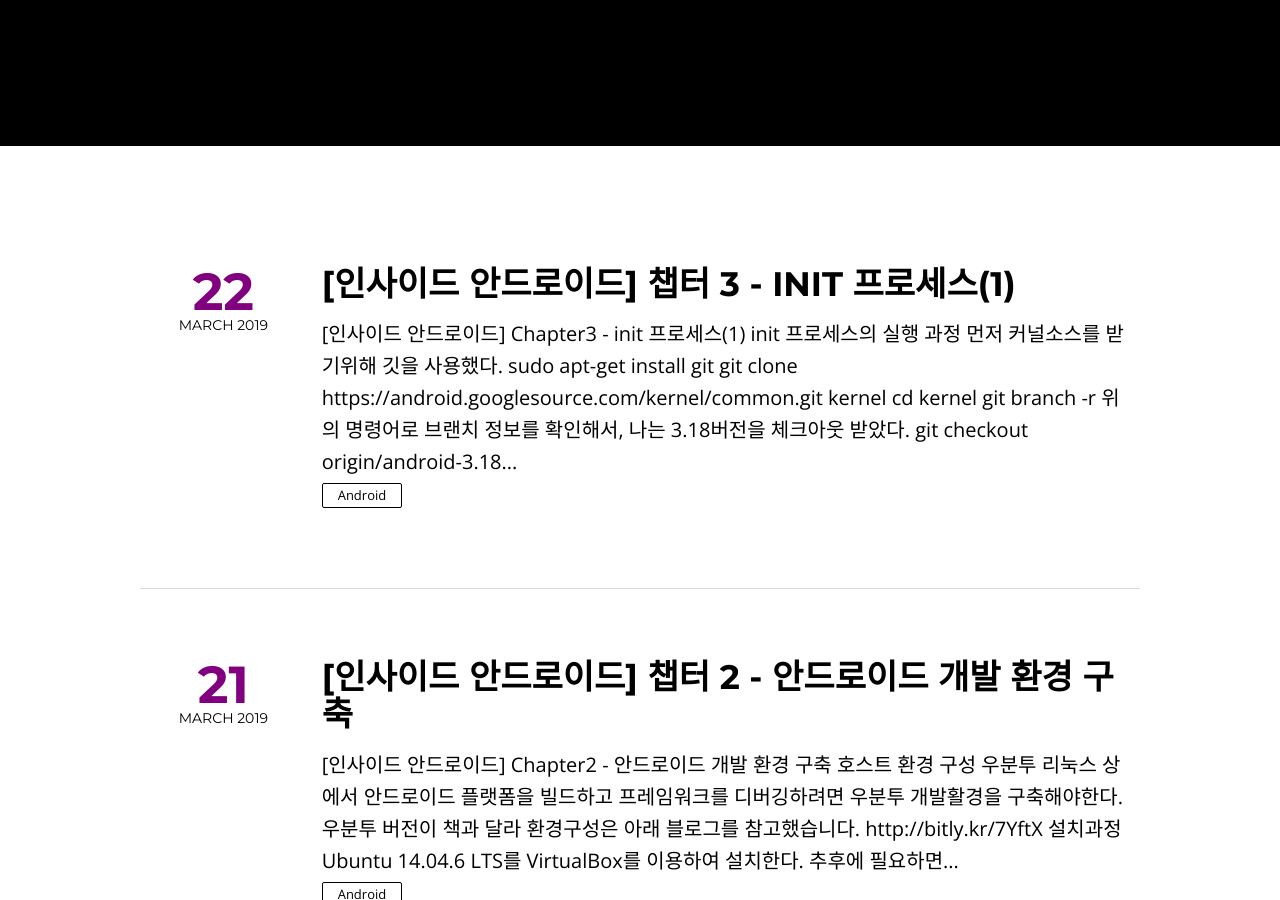
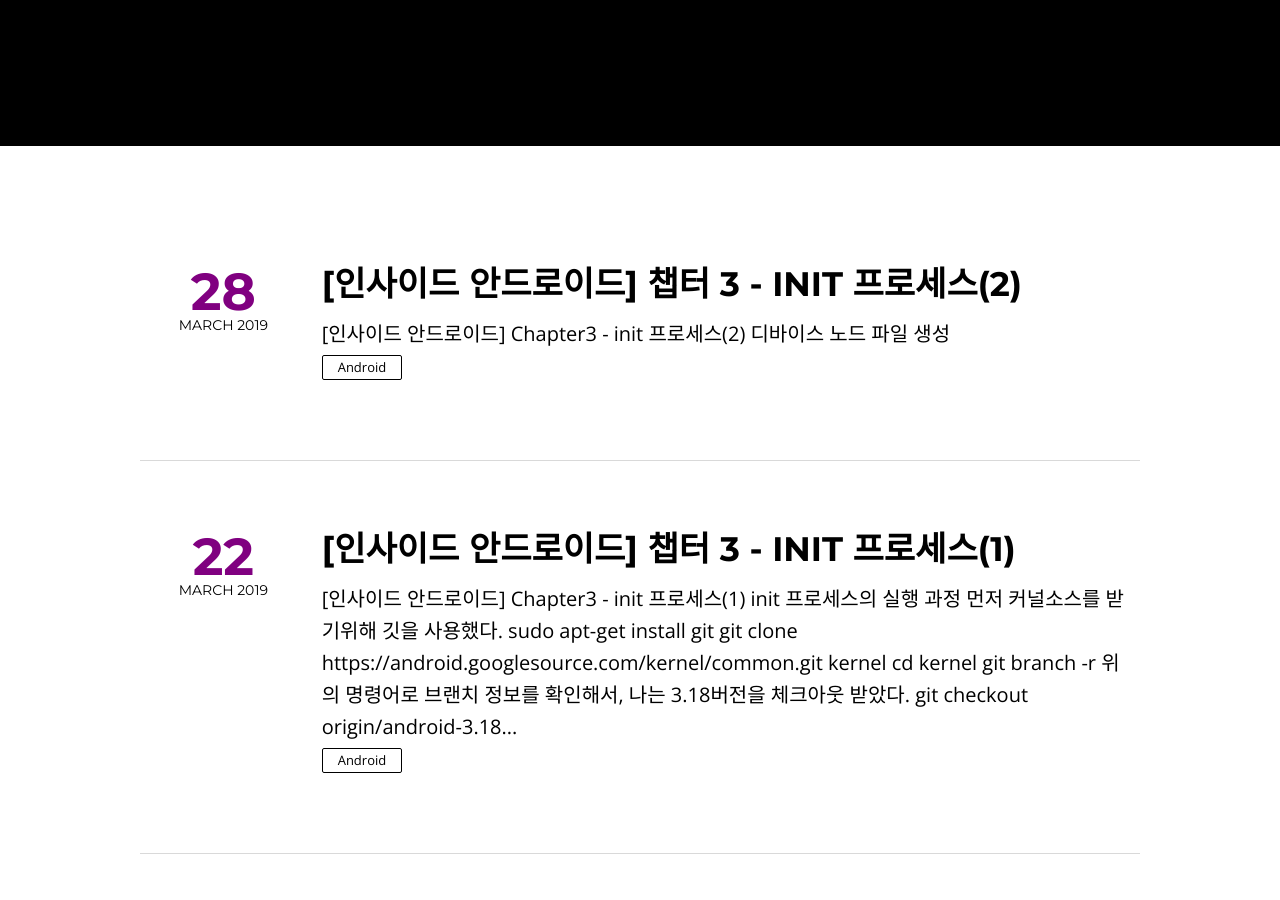
Before and after one commit to rudtn082/rudtn082.github.io2, a Jekyll site: the page built from index.html, in a window 1280 px wide and 900 px high, scrolled down 378 px. Built offline with Jekyll 4.4.1, drawn with Linux system fonts in a browser that asks for light colours; nearby versions of some CDN libraries; the list of posts is cut into pages by our own code.

Commit message:
modify post3

```diff
--- /dev/null
+++ b/_posts/2019-03-28-chapter3-post.md
@@ -0,0 +1,26 @@
+---
+layout: post
+title: "[인사이드 안드로이드] 챕터 3 - init 프로세스(2)"
+description:
+headline:
+modified: 2019-03-28
+category: Android
+tags: [Android]
+imagefeature: cover_1.jpg
+mathjax:
+chart:
+comments: true
+share: ture
+featured: true
+---
+
+# [인사이드 안드로이드]
+
+
+## Chapter3 - init 프로세스(2)
+
+
+---------------------------------------
+
+
+### 디바이스 노드 파일 생성
```
Also changed, not shown: _posts/2019-03-22-chapter3-post.md (+9 -1 lines).
